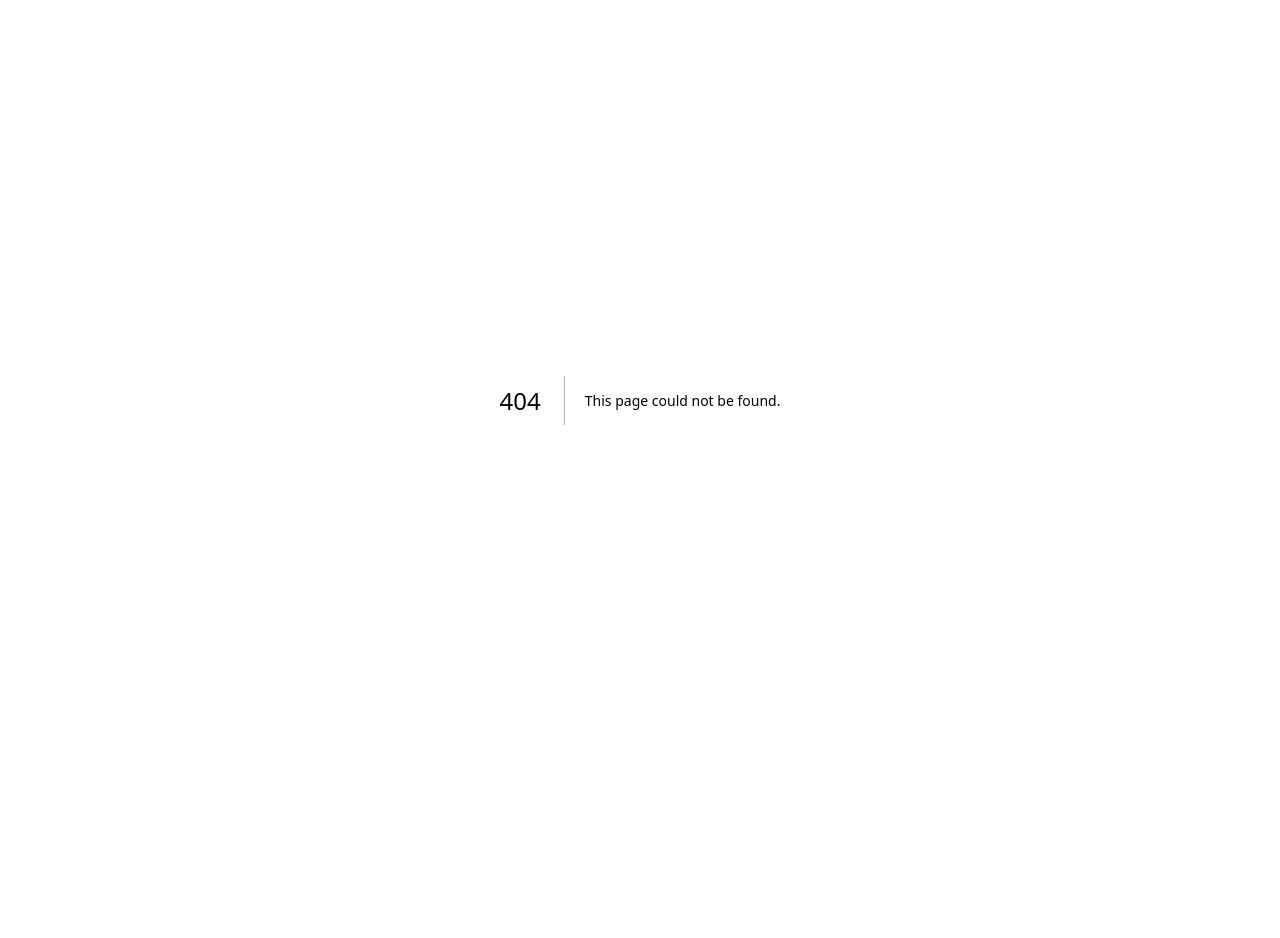
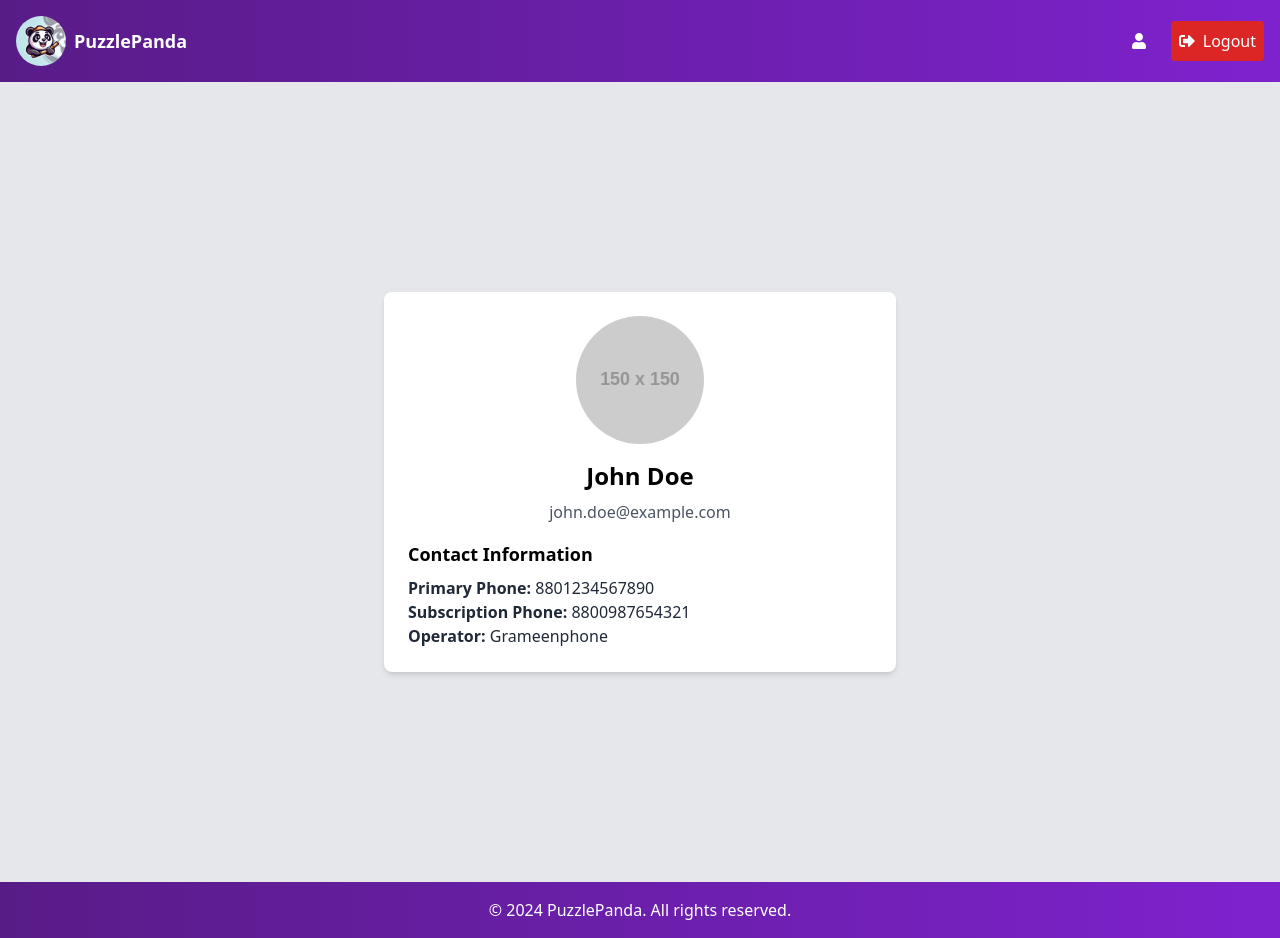
Before and after one commit to NoManNayeem/PuzzlePanda-100s, a Next.js app: page /user/profile in a window 1280 px wide. Before the commit this address had no page. Before the commit the page ends 800 px from the top, so only its background shows below. Built offline with nearby package versions, Linux system fonts and the light colour scheme.

Commit message:
added profile page

```diff
--- a/src/app/user/LoggedUserComponents/Private_NavBar.js
+++ b/src/app/user/LoggedUserComponents/Private_NavBar.js
@@ -4,7 +4,7 @@ import pandalogo from "../../../../public/panda.png";
 import { useState } from "react";
 import Link from "next/link";
 import Image from "next/image";
-import { FaSignOutAlt } from "react-icons/fa";
+import { FaSignOutAlt, FaUser } from "react-icons/fa";
 import { deleteCookie } from "cookies-next";
 import { useRouter } from "next/navigation";
 
@@ -31,7 +31,7 @@ export default function PrivateNavBar() {
     <nav className="bg-gradient-to-r from-purple-900 to-purple-700 text-white p-4">
       <div className="flex justify-between items-center">
         <Link href="/">
-          <div className="flex items-center">
+          <div className="flex items-center cursor-pointer">
             <Image
               src={pandalogo}
               alt="PuzzlePanda Logo"
@@ -58,9 +58,12 @@ export default function PrivateNavBar() {
           </svg>
         </button>
         <div className="hidden md:flex space-x-4">
+          <Link href="/user/profile" className="flex items-center hover:text-purple-300">
+              <FaUser className="mr-2" />
+          </Link>
           <button
             onClick={handleLogout}
-            className="mt-4 p-2 bg-red-600 text-white flex justify-center items-center rounded hover:bg-red-700 transition duration-300 w-full"
+            className="p-2 bg-red-600 text-white flex justify-center items-center rounded hover:bg-red-700 transition duration-300"
           >
             <FaSignOutAlt className="mr-2" />
             Logout
@@ -69,9 +72,13 @@ export default function PrivateNavBar() {
       </div>
       {isOpen && (
         <div className="md:hidden flex flex-col space-y-4 mt-4">
+          <Link href="/user/profile" className="p-2 bg-blue-600 text-white flex justify-center items-center rounded hover:bg-blue-700 transition duration-300">
+              <FaUser className="mr-2" />
+              Profile
+          </Link>
           <button
             onClick={handleLogout}
-            className="mt-4 p-2 bg-red-600 text-white flex justify-center items-center rounded hover:bg-red-700 transition duration-300 w-full"
+            className="p-2 bg-red-600 text-white flex justify-center items-center rounded hover:bg-red-700 transition duration-300"
           >
             <FaSignOutAlt className="mr-2" />
             Logout
--- /dev/null
+++ b/src/app/user/profile/page.js
@@ -0,0 +1,52 @@
+import React from 'react';
+import PrivateFooter from '../LoggedUserComponents/Private_Footer';
+import PrivateHeader from '../LoggedUserComponents/Private_Header';
+import PrivateNavBar from '../LoggedUserComponents/Private_NavBar';
+
+
+const Profile = () => {
+  // Sample user data, replace this with actual data fetching logic
+  const user = {
+    fullName: 'John Doe',
+    email: 'john.doe@example.com',
+    primaryPhone: '8801234567890',
+    subscriptionPhone: '8800987654321',
+    operator: 'Grameenphone',
+    avatar: 'https://via.placeholder.com/150',
+  };
+
+  return (
+    <div className=''>
+    <PrivateHeader/>
+    <PrivateNavBar/>
+    <div className=" min-h-screen flex items-center justify-center bg-gray-200">
+      <div className="bg-white shadow-md rounded-lg p-2 md:p-6 max-w-lg w-full">
+        <div className="flex flex-col items-center">
+          <img
+            className="w-32 h-32 rounded-full mb-4"
+            src={user.avatar || '/default-avatar.png'}
+            alt="Profile Picture"
+          />
+          <h2 className="text-2xl font-bold mb-2">{user.fullName}</h2>
+          <p className="text-gray-600 mb-4">{user.email}</p>
+          <div className="w-full">
+            <h3 className="text-lg font-semibold mb-2">Contact Information</h3>
+            <p className="text-gray-800">
+              <strong>Primary Phone:</strong> {user.primaryPhone}
+            </p>
+            <p className="text-gray-800">
+              <strong>Subscription Phone:</strong> {user.subscriptionPhone}
+            </p>
+            <p className="text-gray-800">
+              <strong>Operator:</strong> {user.operator}
+            </p>
+          </div>
+        </div>
+      </div>
+    </div>
+    <PrivateFooter/>
+    </div>
+  );
+};
+
+export default Profile;
```
